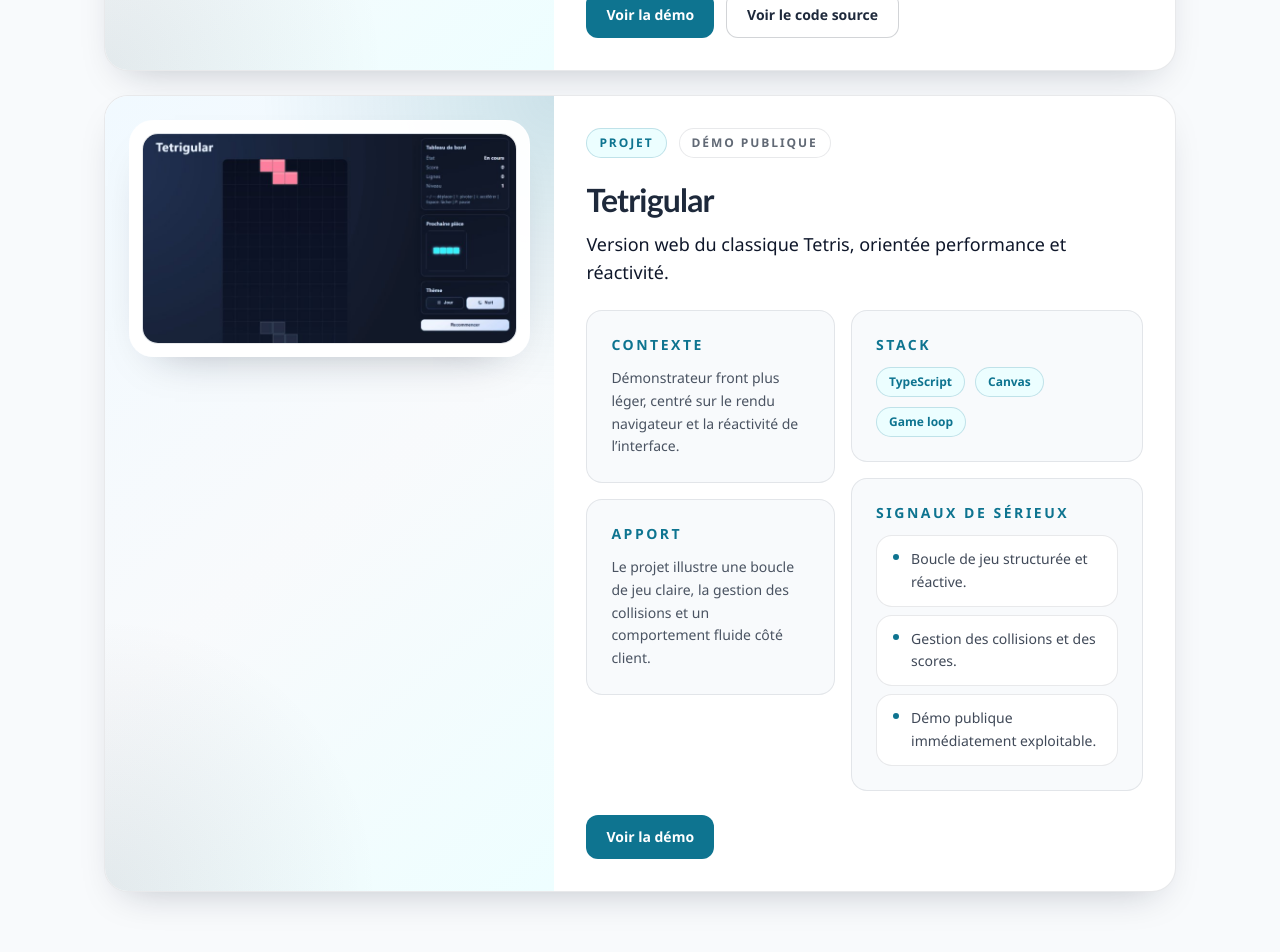
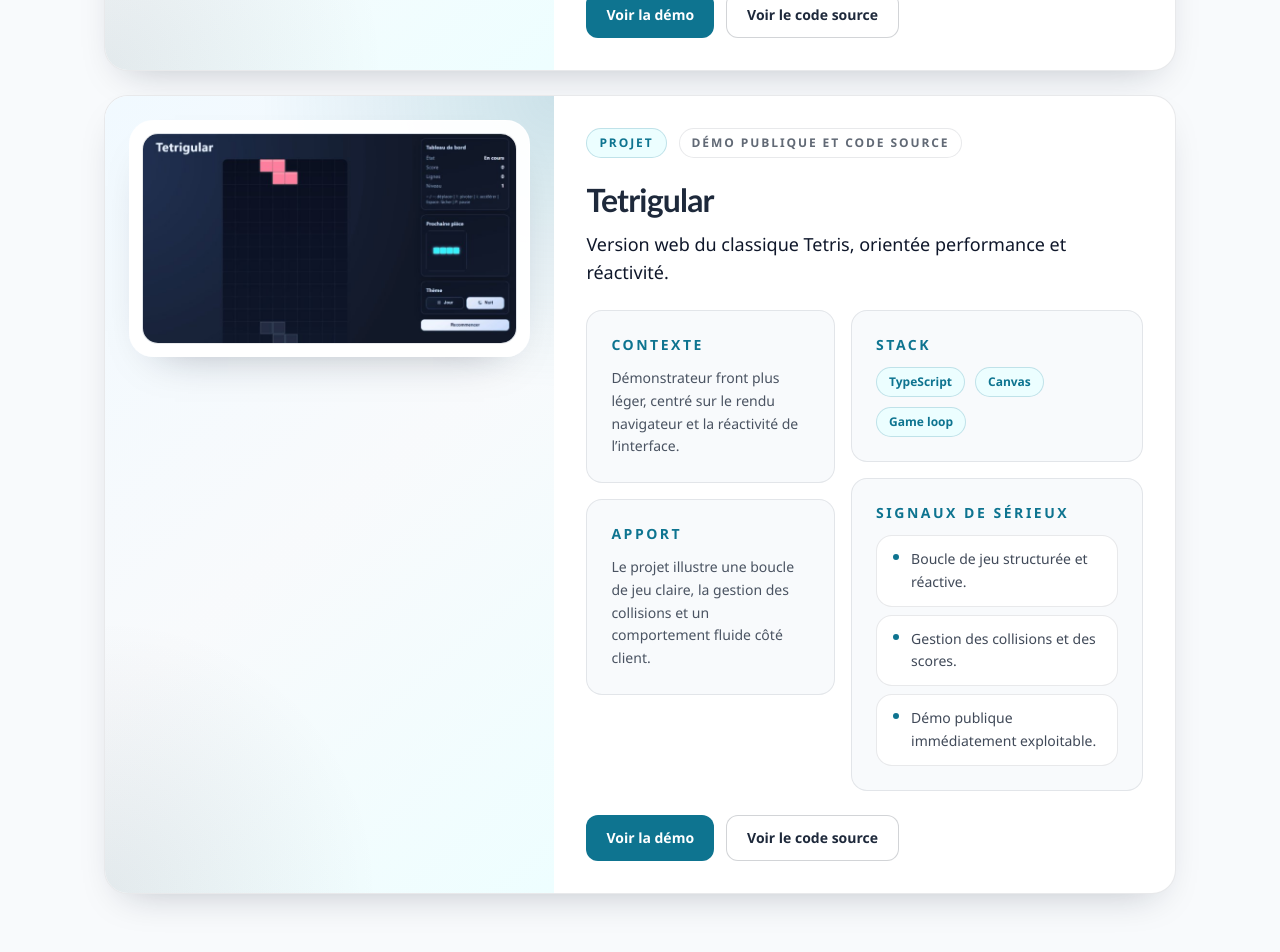
Before and after one commit to arnaud-wissart-lab/Portfolio, a React (Vite) app: page / in a window 1280 px wide. Shown: the part 4440-5392 px from the top of the page. Built offline with nearby package versions, Linux system fonts and the light colour scheme; no server answers.

Commit message:
Corriger les liens des dépôts

```diff
--- a/src/data/projects.ts
+++ b/src/data/projects.ts
@@ -112,6 +112,7 @@ export const projects: Project[] = [
       'Démo publique immédiatement exploitable.',
     ],
     demoUrl: 'https://tetris.arnaudwissart.fr',
+    codeUrl: 'https://github.com/arnaud-wissart-lab/Tetrigular',
     imageUrl: '/assets/projects/tetris.jpg',
     imageAlt:
       'Capture de Tetrigular avec la grille du jeu, les pièces en cours et le panneau de score.',
--- a/src/data/site.ts
+++ b/src/data/site.ts
@@ -49,7 +49,7 @@ export const siteConfig: SiteConfig = {
   publicUrl: normalizedPublicUrl,
   siteRepoUrl:
     import.meta.env.VITE_SITE_REPO_URL ||
-    'https://github.com/arnaud-wissart/portfolio',
+    'https://github.com/arnaud-wissart-lab/Portfolio',
   socialLinks: [
     {
       label: 'LinkedIn',
```
Also changed, not shown: 2 other files (tests, documents, lock files or other folders).
